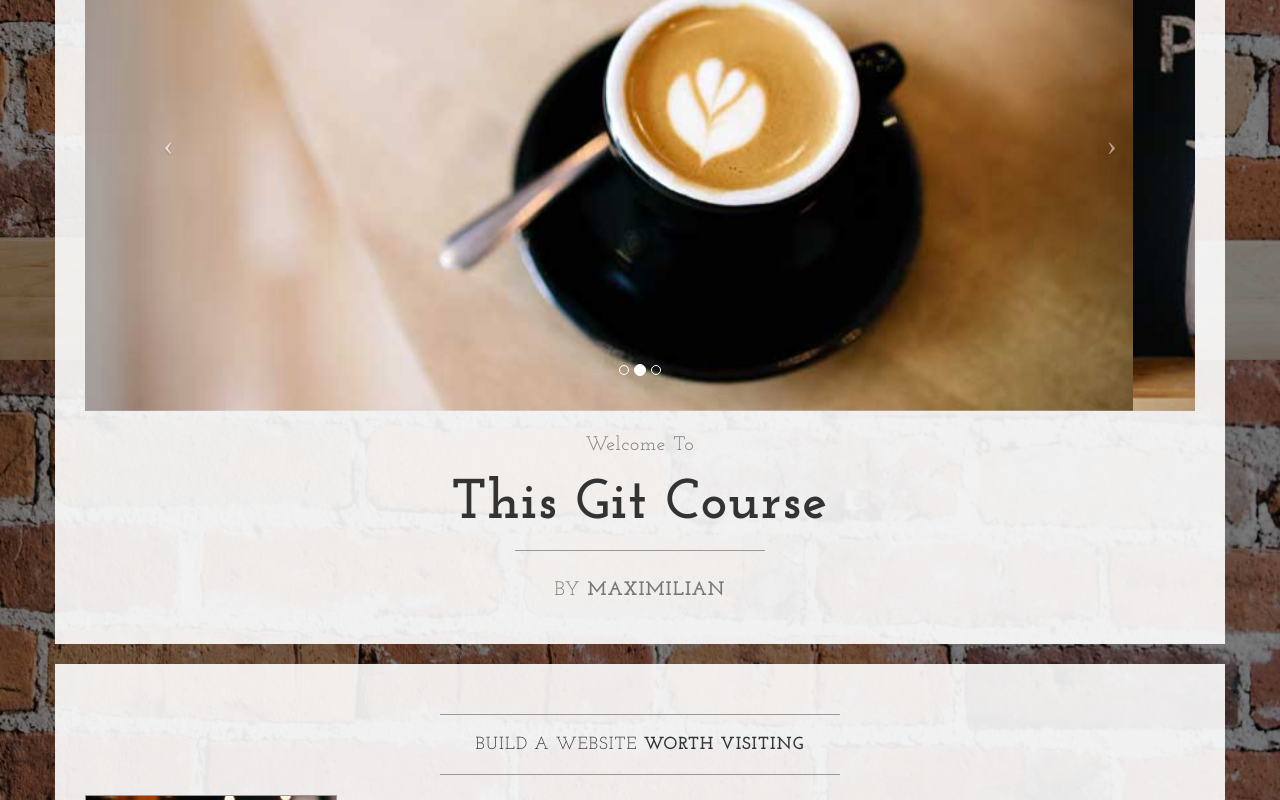
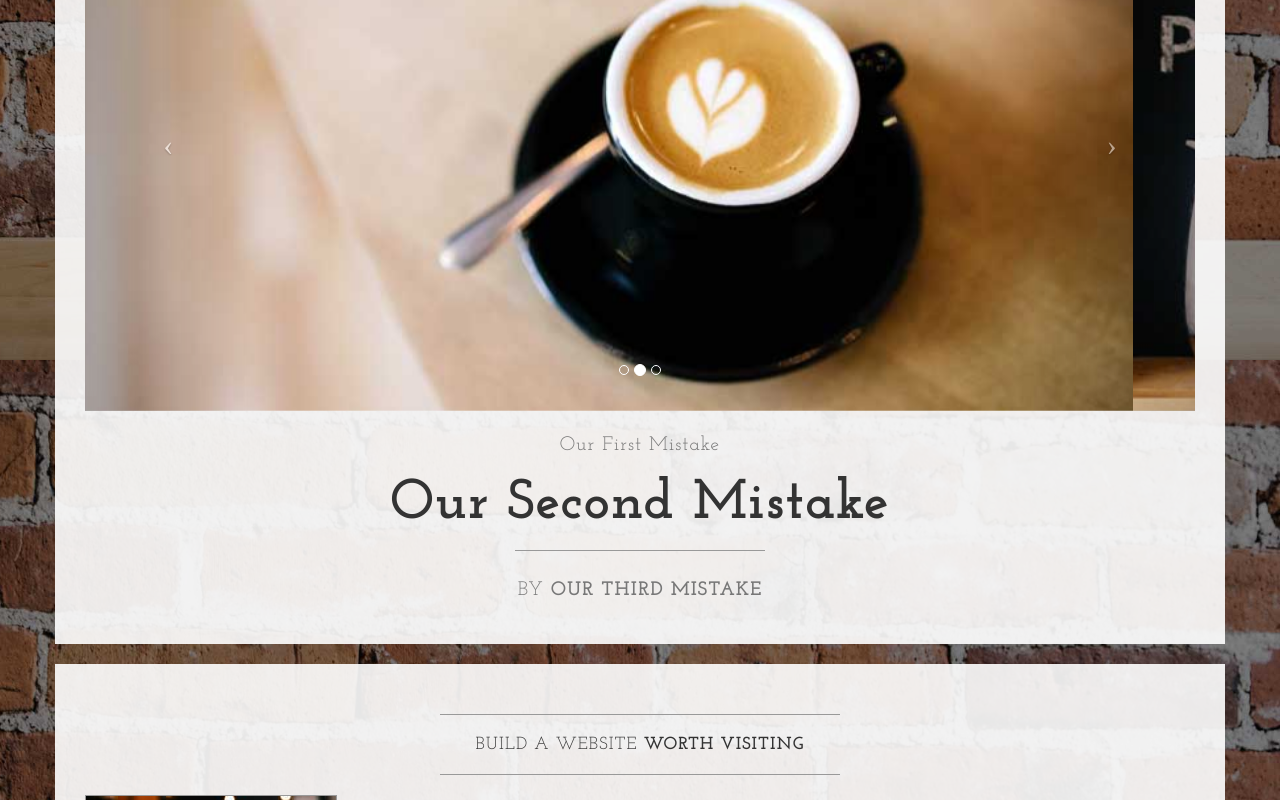
Before and after one commit to max1970/testing, a plain HTML site: page index.html in a window 1280 px wide. Shown: the part 440-1240 px from the top of the page. Drawn offline with nearby package versions, Linux system fonts and the light colour scheme.

Commit message:
Commit our third mistake, we left the other two in place

```diff
--- a/index.html
+++ b/index.html
@@ -106,13 +106,13 @@
                         </a>
                     </div>
                     <h2 class="brand-before">
-                        <small>Welcome to</small>
+                        <small>Our first mistake</small>
                     </h2>
-                    <h1 class="brand-name">This Git Course</h1>
+                    <h1 class="brand-name">Our second mistake</h1>
                     <hr class="tagline-divider">
                     <h2>
                         <small>By
-                            <strong>Maximilian</strong>
+                            <strong>Our third mistake</strong>
                         </small>
                     </h2>
                 </div>
```
